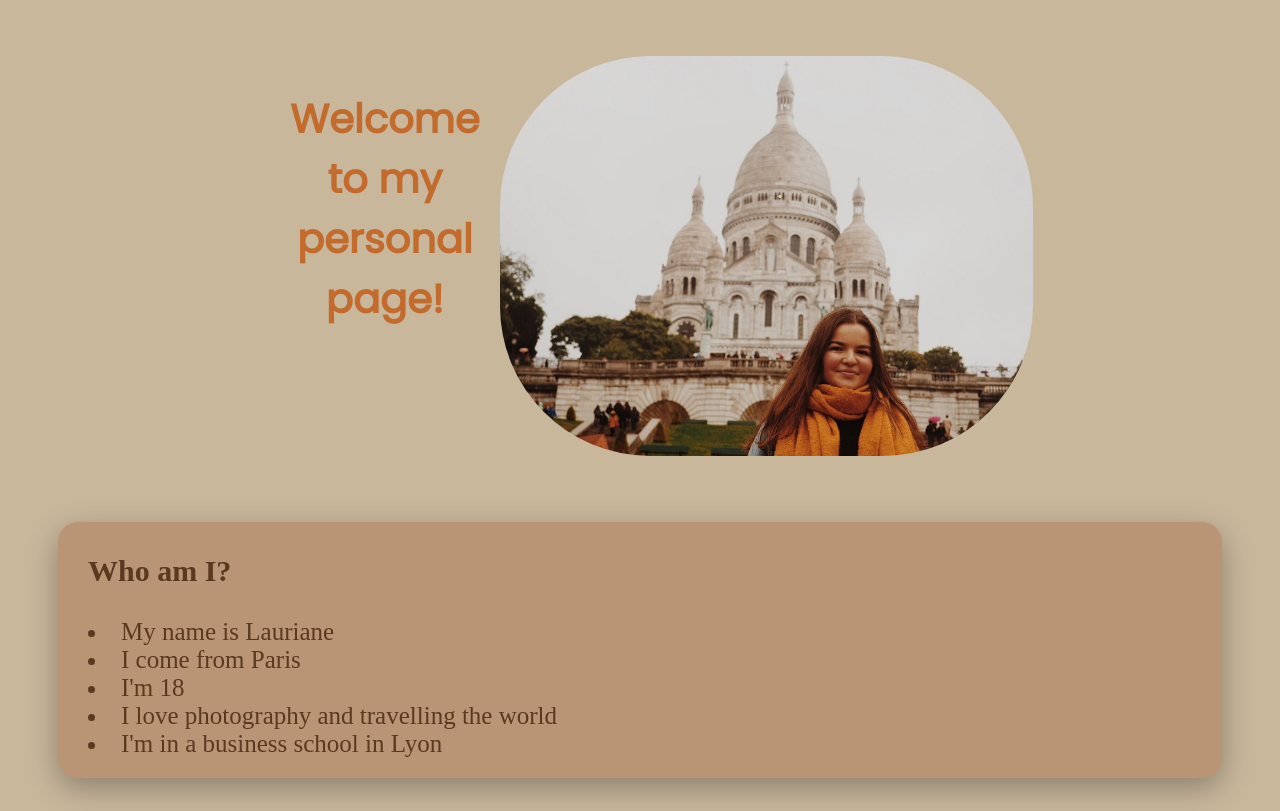
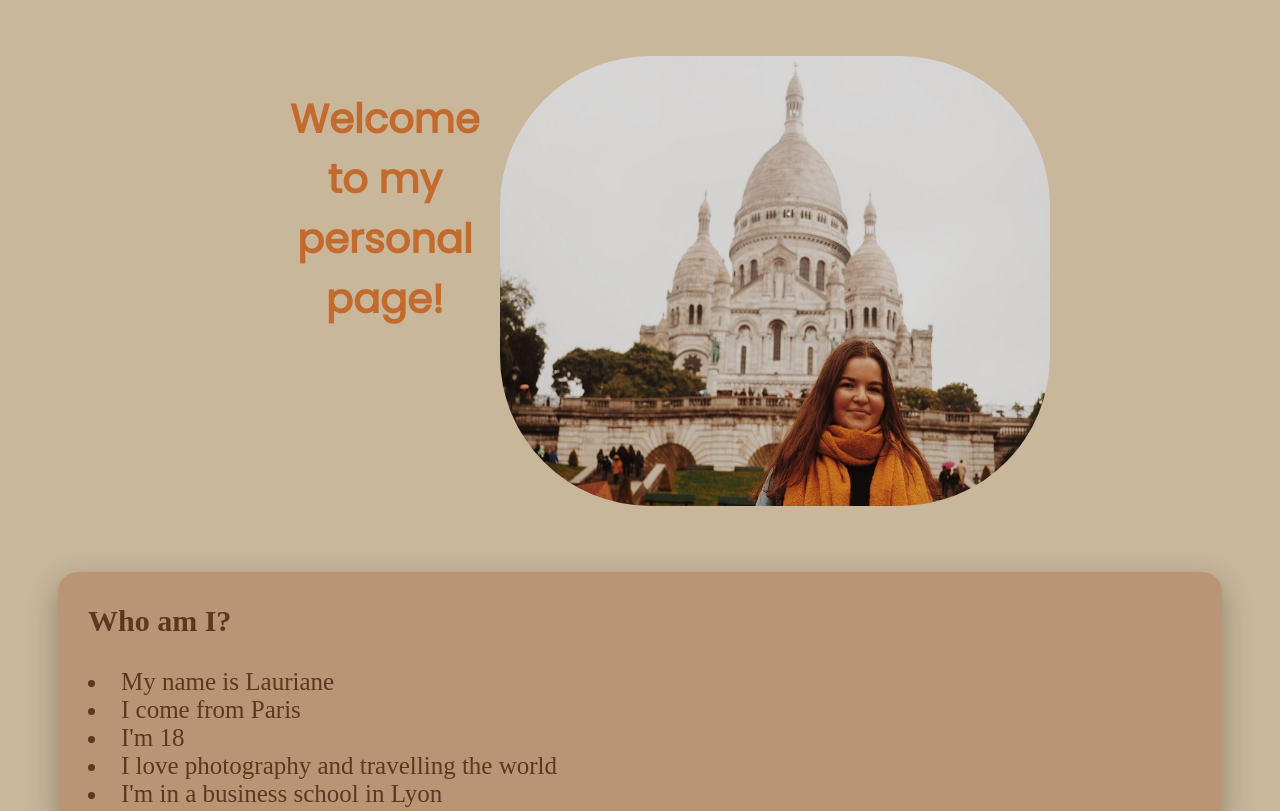
Before and after one commit to lauriiianee78/my-profile, a plain HTML site: page index.html in a window 1280 px wide. Shown: the top 811 px of the page. Drawn offline with Linux system fonts and the light colour scheme; a web font is replaced by a local one.

Commit message:
Add files via upload

```diff
--- a/index.html
+++ b/index.html
@@ -16,7 +16,7 @@
 			<h2>Welcome to my personal page!</h2>
 			</div>
 
-				<img src="montmartre.jpg" class="avatar">
+				<img src="montmartre.JPG" class="avatar">
 		</center>
 			<div class="whoiam">
 			<h3>Who am I?</h3>
--- a/style.css
+++ b/style.css
@@ -1,5 +1,5 @@
 .avatar{
-	height: 400px;
+	height: 450px;
 	border: 50px;
 	border-radius:150px;
 	width: 550px;
```
